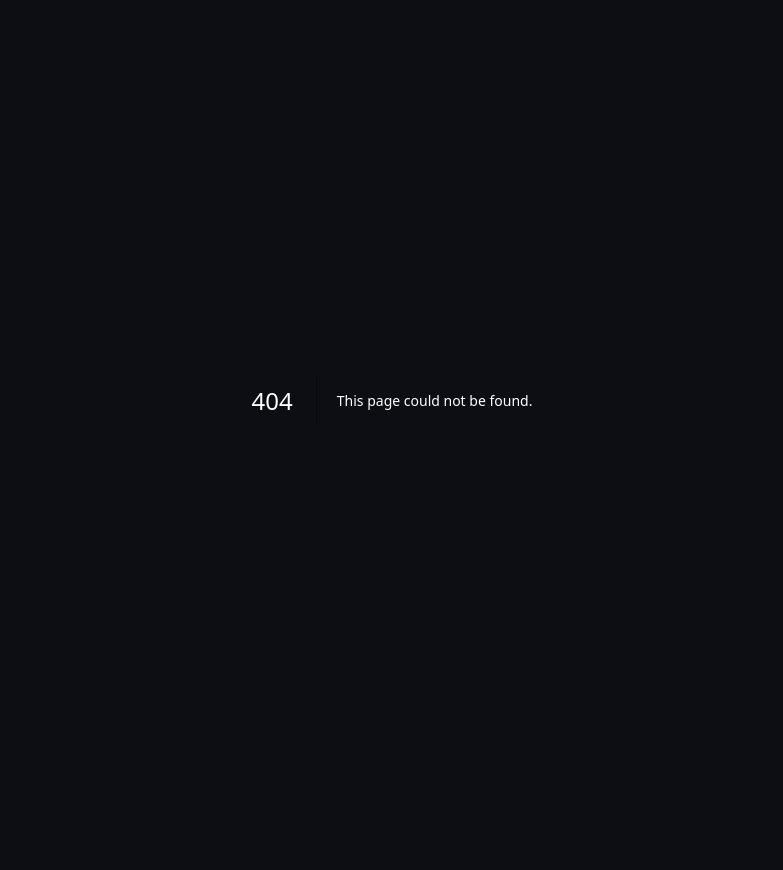
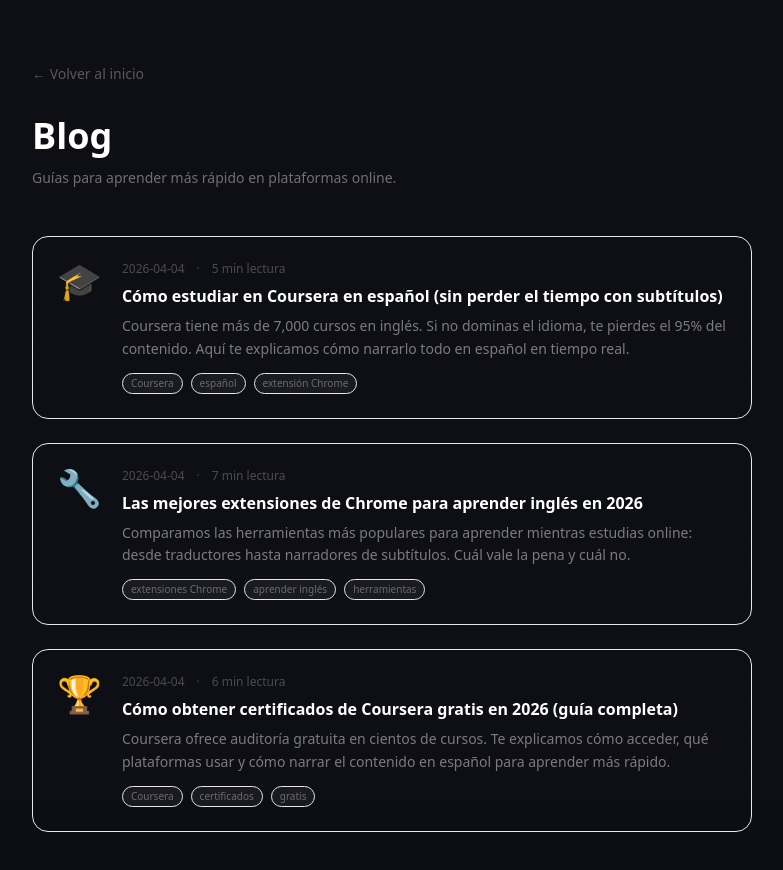
Before and after one commit to rmt124550-dot/a3b-platform, a Next.js app in the folder frontend/: page /blog in a window 1280 px wide. Before the commit this address had no page. Shown: the top 870 px of the page, without its empty margins (248-1031 px from the left). Before the commit the page ends 800 px from the top, so only its background shows below. Built offline with nearby package versions, Linux system fonts and the light colour scheme.

Commit message:
feat: blog index with 3 SEO articles

```diff
--- /dev/null
+++ b/frontend/src/app/blog/page.tsx
@@ -0,0 +1,79 @@
+import type { Metadata } from 'next'
+import Link from 'next/link'
+
+export const metadata: Metadata = {
+  title: 'Blog — A3B Narrator',
+  description: 'Guías y consejos para estudiar en plataformas de aprendizaje online en español.',
+}
+
+const POSTS = [
+  {
+    slug:    'coursera-en-espanol',
+    title:   'Cómo estudiar en Coursera en español (sin perder el tiempo con subtítulos)',
+    excerpt: 'Coursera tiene más de 7,000 cursos en inglés. Si no dominas el idioma, te pierdes el 95% del contenido. Aquí te explicamos cómo narrarlo todo en español en tiempo real.',
+    date:    '2026-04-04',
+    readTime: '5 min',
+    tags:    ['Coursera', 'español', 'extensión Chrome'],
+    cover:   '🎓',
+  },
+  {
+    slug:    'mejores-extensiones-aprender-ingles',
+    title:   'Las mejores extensiones de Chrome para aprender inglés en 2026',
+    excerpt: 'Comparamos las herramientas más populares para aprender mientras estudias online: desde traductores hasta narradores de subtítulos. Cuál vale la pena y cuál no.',
+    date:    '2026-04-04',
+    readTime: '7 min',
+    tags:    ['extensiones Chrome', 'aprender inglés', 'herramientas'],
+    cover:   '🔧',
+  },
+  {
+    slug:    'coursera-gratis-certificado',
+    title:   'Cómo obtener certificados de Coursera gratis en 2026 (guía completa)',
+    excerpt: 'Coursera ofrece auditoría gratuita en cientos de cursos. Te explicamos cómo acceder, qué plataformas usar y cómo narrar el contenido en español para aprender más rápido.',
+    date:    '2026-04-04',
+    readTime: '6 min',
+    tags:    ['Coursera', 'certificados', 'gratis'],
+    cover:   '🏆',
+  },
+]
+
+export default function BlogPage() {
+  return (
+    <main className="min-h-screen bg-surface grain px-6 py-16 max-w-3xl mx-auto">
+      <Link href="/" className="text-white/30 hover:text-white/60 text-sm mb-8 block">← Volver al inicio</Link>
+
+      <div className="mb-12">
+        <h1 className="text-4xl font-black mb-3">Blog</h1>
+        <p className="text-white/40 text-sm">Guías para aprender más rápido en plataformas online.</p>
+      </div>
+
+      <div className="space-y-6">
+        {POSTS.map(post => (
+          <Link key={post.slug} href={`/blog/${post.slug}`}
+            className="block bg-white/3 border border-white/8 rounded-2xl p-6 hover:border-white/15 transition-all group">
+            <div className="flex items-start gap-5">
+              <div className="text-4xl flex-shrink-0">{post.cover}</div>
+              <div className="flex-1 min-w-0">
+                <div className="flex items-center gap-3 mb-2">
+                  <span className="text-white/25 text-xs">{post.date}</span>
+                  <span className="text-white/20 text-xs">·</span>
+                  <span className="text-white/25 text-xs">{post.readTime} lectura</span>
+                </div>
+                <h2 className="font-black text-base mb-2 group-hover:text-[#a5b4fc] transition-colors leading-snug">
+                  {post.title}
+                </h2>
+                <p className="text-white/45 text-sm leading-relaxed line-clamp-2">{post.excerpt}</p>
+                <div className="flex flex-wrap gap-2 mt-3">
+                  {post.tags.map(tag => (
+                    <span key={tag} className="text-[10px] bg-white/5 border border-white/8 text-white/35 px-2 py-0.5 rounded-full">
+                      {tag}
+                    </span>
+                  ))}
+                </div>
+              </div>
+            </div>
+          </Link>
+        ))}
+      </div>
+    </main>
+  )
+}
```
